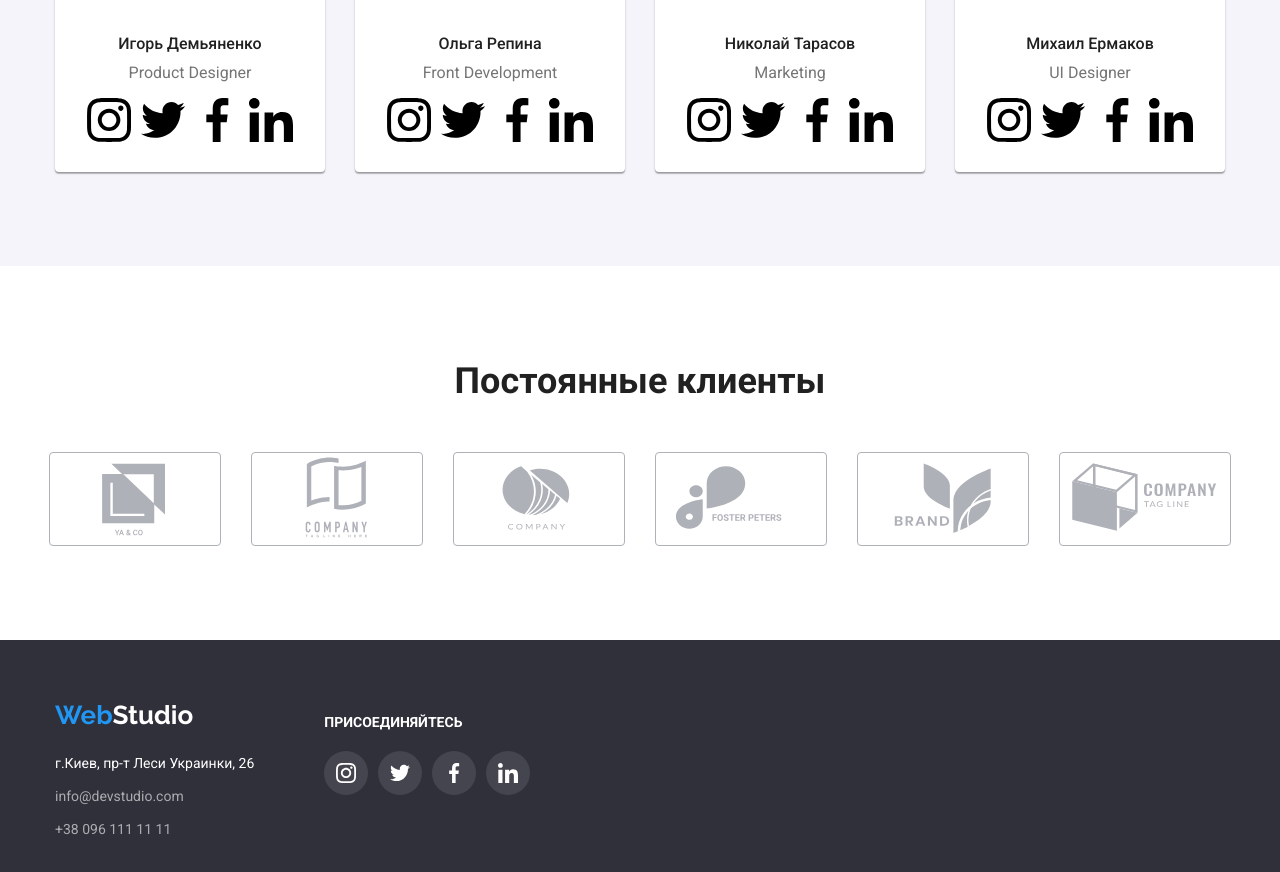
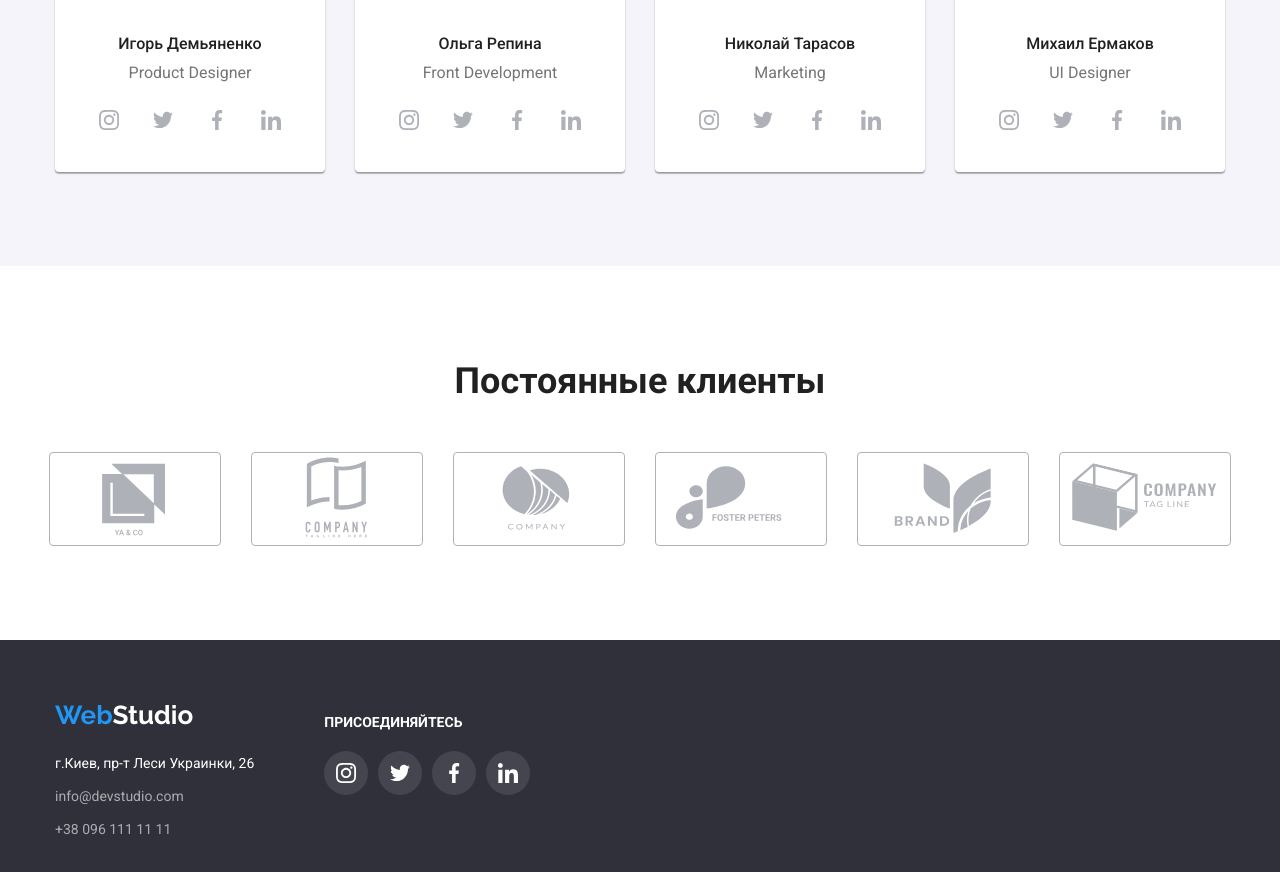
Before and after one commit to katerotan/goit-markup-hw-04, a plain HTML site: page index.html in a window 1280 px wide. Shown: the part 2047-2919 px from the top of the page. Drawn offline with nearby package versions, Linux system fonts and the light colour scheme.

Commit message:
Сошиалс команди

```diff
--- a/css/help.css
+++ b/css/help.css
@@ -51,16 +51,25 @@
 }
 
 .socials-list-link {
+  display: flex;
+  align-items: center;
+  justify-content: center;
   padding: 0;
   margin: 0;
+  width: 44px;
+  height: 44px;
+  border-radius: 50%;
 }
-.socials-list-link:hover {
-  fill: var(--link-hover-accent);
-}
+
 .social-icon {
   display: block;
-  width: 44px;
-  height: 44px;
+  width: 20px;
+  height: 20px;
+  fill: #afb1b8;
+}
+
+.socials-list-link:hover {
+  background: var(--link-hover-accent);
 }
 .social-icon:hover {
   fill: var(--button-filter-hover-accent);
```
